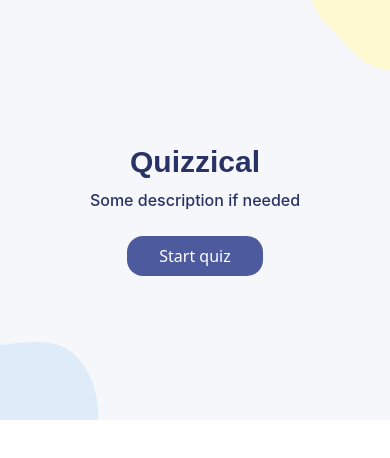
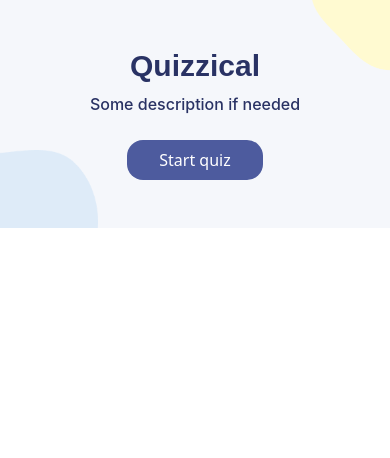
Before and after one commit to jeanwang2dev/scrimba-quizzical, a React app: page / in a window 390 px wide. Shown: the top 458 px of the page. Built offline with nearby package versions, Linux system fonts and the light colour scheme; the HTML template or start-up script is replaced by a standard one.

Commit message:
update padding in mobile view

```diff
--- a/src/App.js
+++ b/src/App.js
@@ -138,7 +138,7 @@ const App = () => {
     }
 
     return (
-        <main className="container max-w-5xl mx-auto text-center py-36">
+        <main className="container max-w-5xl mx-auto text-center py-12 md:py-36">
             { quizState.isStart &&
                 quizState.isAnswerNotComplete &&
                 <p className="mb-4 text-red-300">Please answer all the questions.</p>
```
